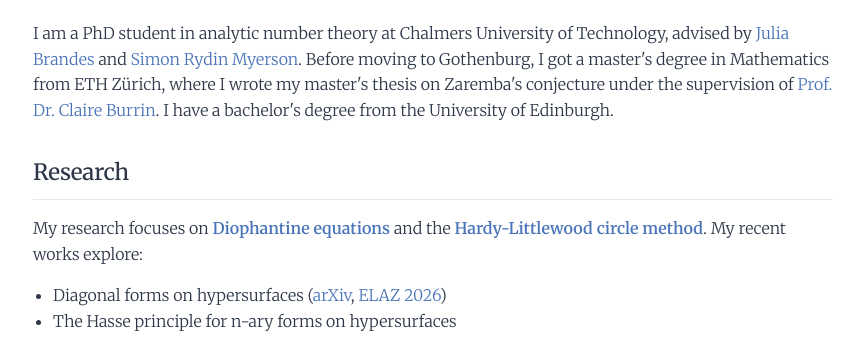
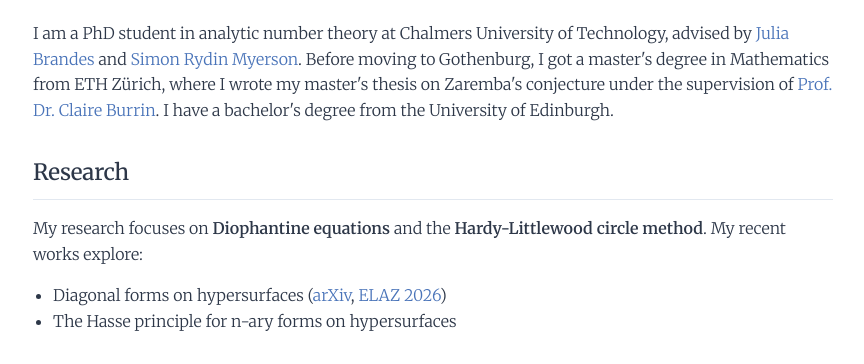
Before and after one commit to annatjohansson/annatjohansson.github.io, a plain HTML site: page index.html in a window 1280 px wide. Shown: the part 231-595 px from the top of the page, without its empty margins (207-1071 px from the left). Drawn offline with Linux system fonts and the light colour scheme.

Commit message:
Update colour

```diff
--- a/styles.css
+++ b/styles.css
@@ -376,7 +376,7 @@ p {
 
 strong {
   font-weight: 600;
-  color: var(--accent-color);
+  color: var(--text-color);
 }
 
 /* Modal styles */
```
